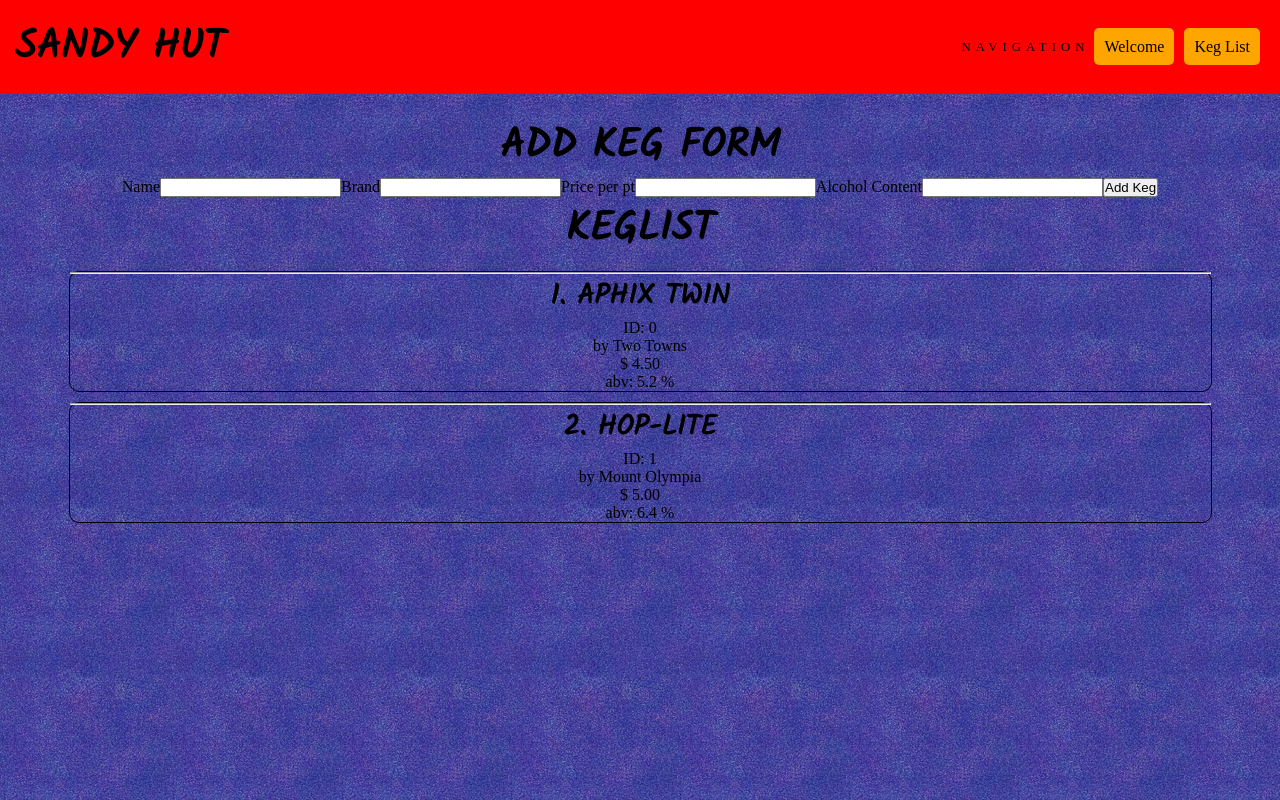
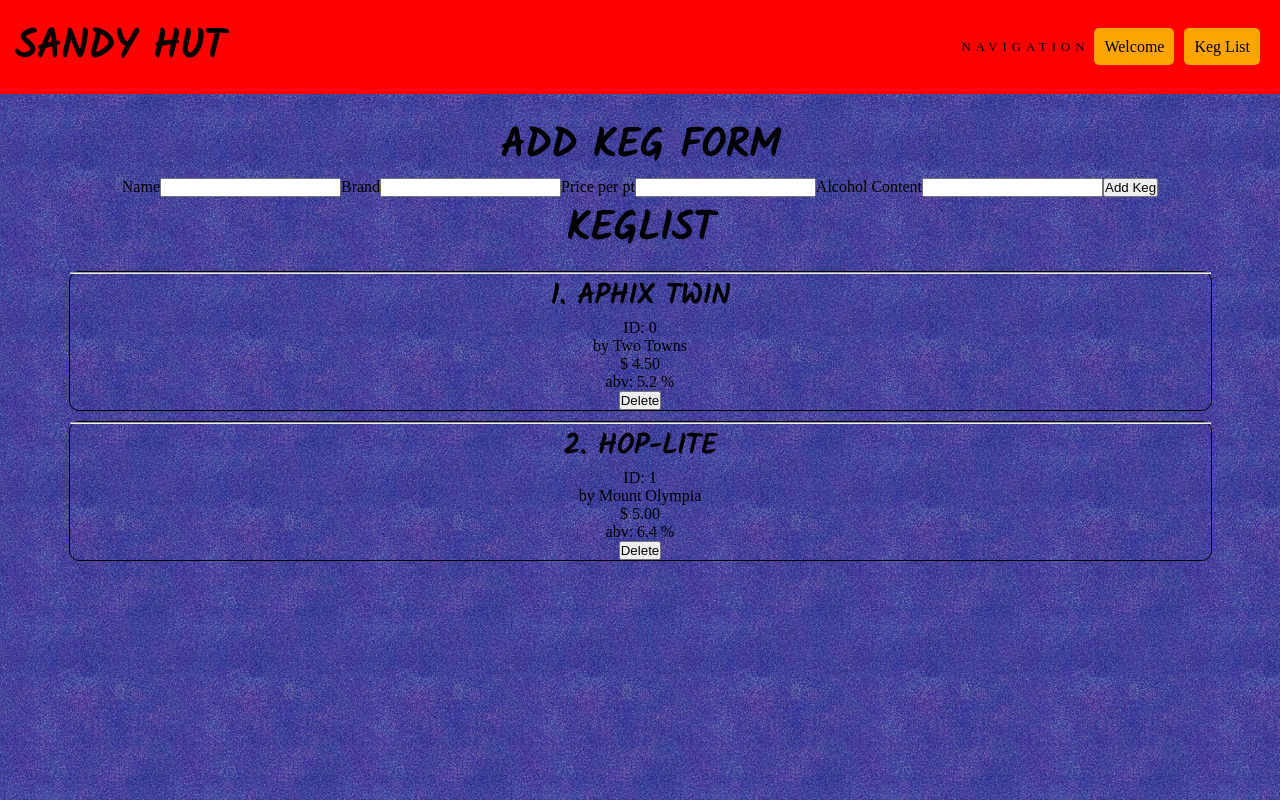
Before and after one commit to ckjpdx/react-tap-app, a React app: page /#/keglist in a window 1280 px wide. Built offline with nearby package versions, Linux system fonts and the light colour scheme.

Commit message:
add delete keg

```diff
--- a/src/components/KegList.jsx
+++ b/src/components/KegList.jsx
@@ -22,6 +22,7 @@ class KegList extends React.Component {
       }
     };
     this.handleAddKegSubmit = this.handleAddKegSubmit.bind(this);
+    this.handleKegDelete = this.handleKegDelete.bind(this);
   }
 
   handleAddKegSubmit(uuid, kegToAdd) {
@@ -31,14 +32,25 @@ class KegList extends React.Component {
     this.setState({masterKegList: newMasterKegList});
   }
 
+  handleKegDelete(kegId){
+    let newMasterKegList = Object.assign({}, this.state.masterKegList);
+    delete newMasterKegList[kegId];
+    this.setState({masterKegList: newMasterKegList});
+  }
+
   render(){
     return (
       <div>
         <AddKegForm onAddKegSubmit={this.handleAddKegSubmit} />
         <h1>KegList</h1>
         {Object.keys(this.state.masterKegList).map((kegId, index) => {
-          let keggy = this.state.masterKegList[kegId];
-          return <ListedKeg keg={keggy} i={index} id={kegId} key={kegId} />;
+          let keg = this.state.masterKegList[kegId];
+          return <ListedKeg
+            keg={keg}
+            i={index}
+            id={kegId}
+            key={kegId}
+            onKegDelete={this.handleKegDelete} />;
         })}
       </div>
     );
--- a/src/components/ListedKeg.jsx
+++ b/src/components/ListedKeg.jsx
@@ -2,6 +2,9 @@ import React from 'react';
 import PropTypes from 'prop-types';
 
 function ListedKeg(props){
+  function handleKegDelete(){
+    props.onKegDelete(props.id);
+  }
   return (
     <div id='keg-card'>
       <style jsx>{`
@@ -18,6 +21,7 @@ function ListedKeg(props){
       <p>by {props.keg.brand}</p>
       <p>$ {props.keg.price}</p>
       <p>abv: {props.keg.alcoholContent} %</p>
+      <button onClick={handleKegDelete}>Delete</button>
     </div>
   );
 }
@@ -25,7 +29,8 @@ function ListedKeg(props){
 ListedKeg.propTypes = {
   keg: PropTypes.object.isRequired,
   i: PropTypes.number.isRequired,
-  id: PropTypes.string.isRequired
+  id: PropTypes.string.isRequired,
+  onKegDelete: PropTypes.func.isRequired
 };
 
 export default ListedKeg;
```
